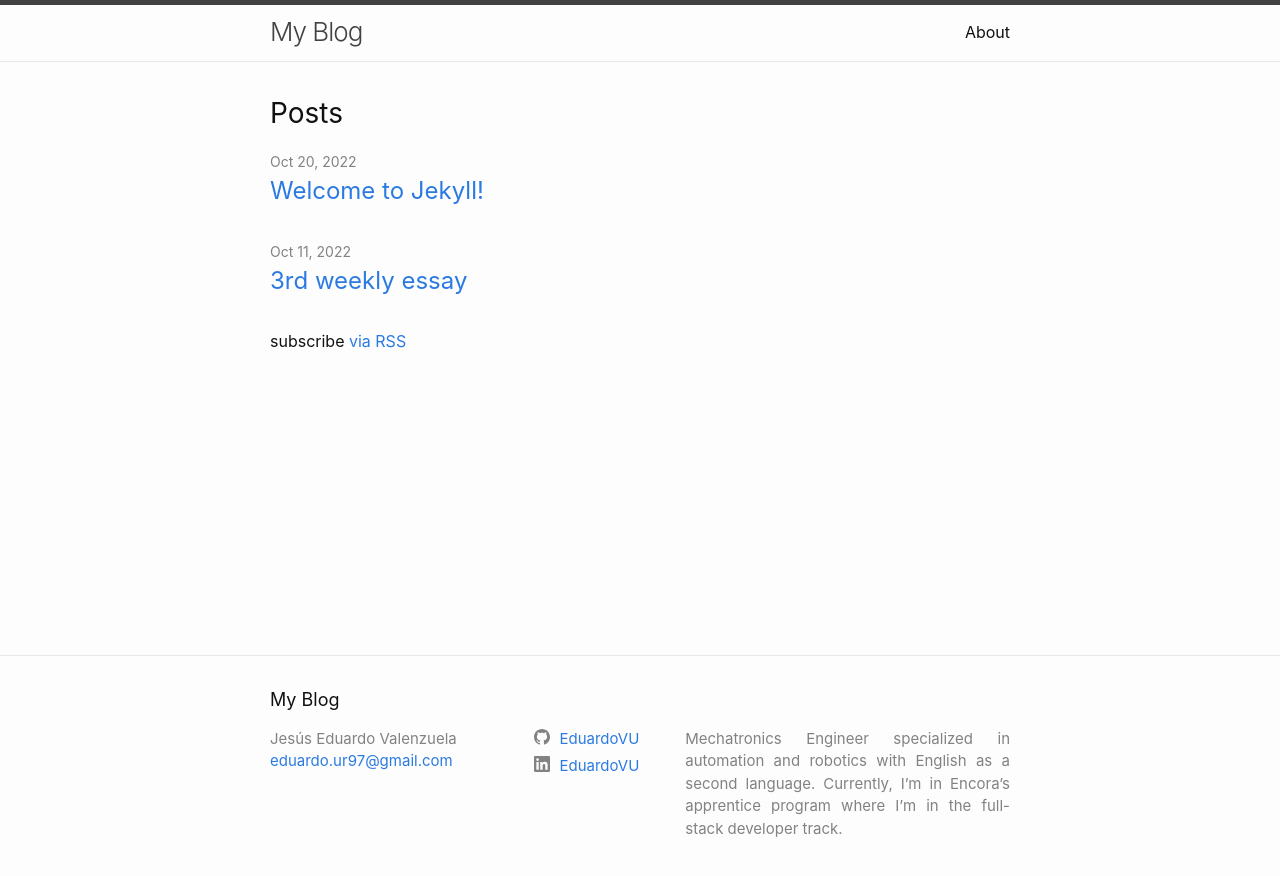
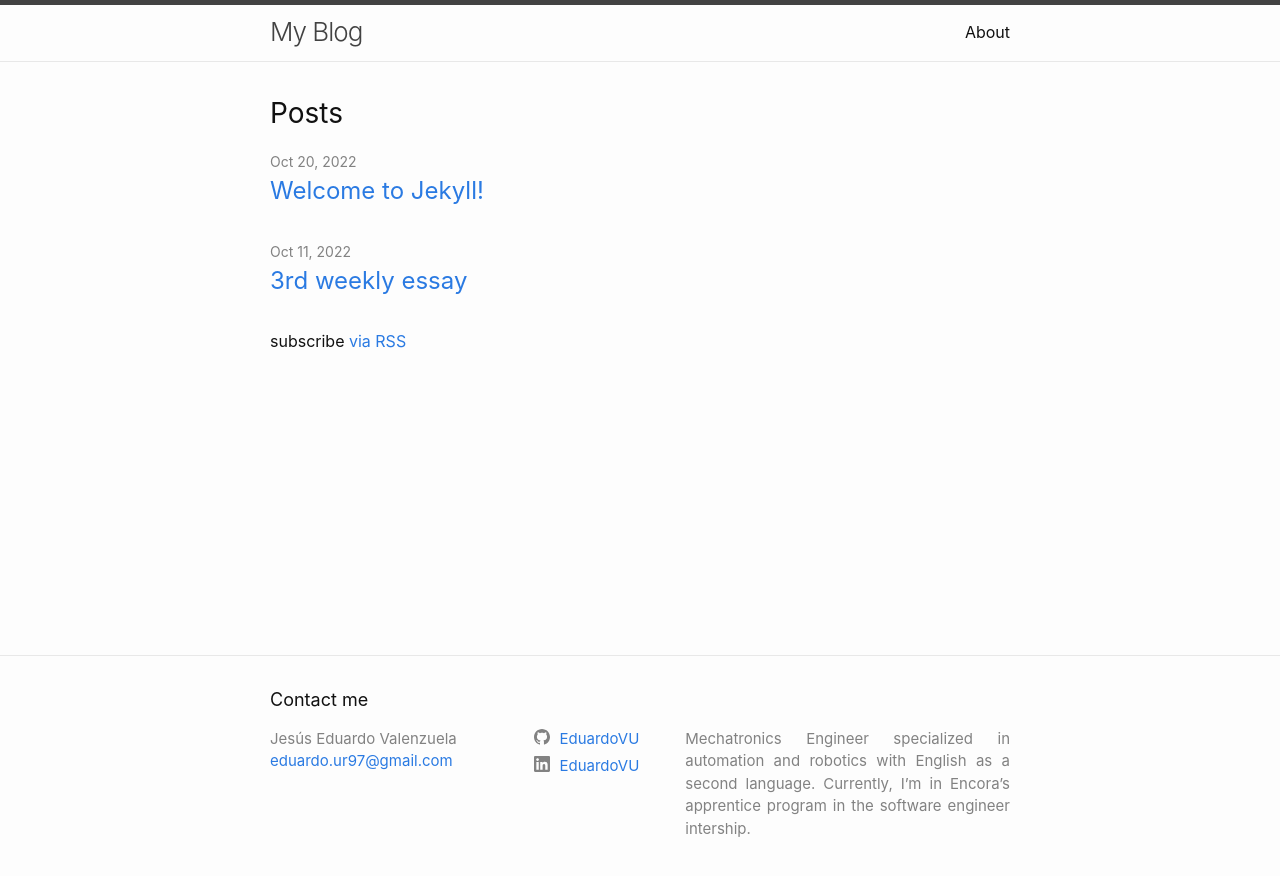
Before and after one commit to EduardoVU/My-Blog, a Jekyll site: the page built from index.markdown, in a window 1280 px wide. Shown: the top 876 px of the page. Built offline with Jekyll 4.4.1, drawn with Linux system fonts in a browser that asks for light colours.

Commit message:
cambio en footer y en el config

```diff
--- a/_config.yml
+++ b/_config.yml
@@ -20,8 +20,8 @@
 
 title: My Blog
 email: eduardo.ur97@gmail.com
-description: >- # this means to ignore newlines until "baseurl:"
-  Mechatronics Engineer specialized in automation and robotics with English as a second language. Currently, I’m in Encora’s apprentice program where I’m in the full-stack developer track.
+description: >- # this means to ignore newlines until "baseurl:
+  Mechatronics Engineer specialized in automation and robotics with English as a second language. Currently, I’m in Encora’s apprentice program in the software engineer intership.
 baseurl: "/My-Blog" # the subpath of your site, e.g. /blog
 url: "https://eduardovu.github.io" # the base hostname & protocol for your site, e.g. http://example.com
 #twitter_username: jekyllrb
--- a/_includes/footer.html
+++ b/_includes/footer.html
@@ -3,7 +3,7 @@
 
   <div class="wrapper">
 
-    <h2 class="footer-heading">{{ site.title | escape }}</h2>
+    <h2 class="footer-heading">Contact me</h2>
 
     <div class="footer-col-wrapper">
       <div class="footer-col footer-col-1">
```
